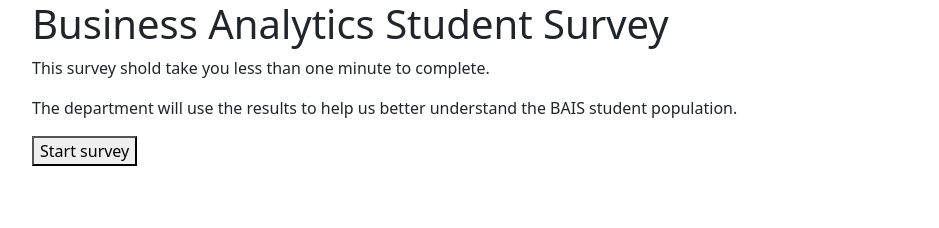
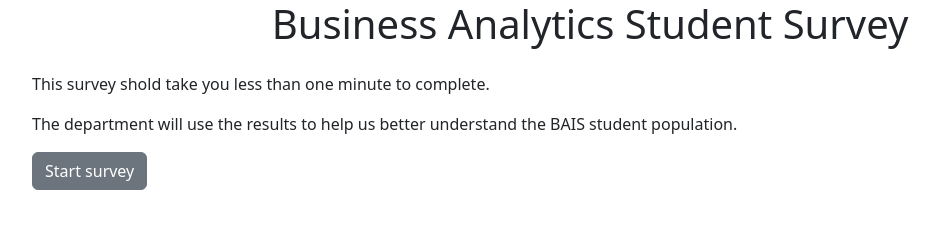
Before and after one commit to ella-zaputil/edzaputil-HW9, a plain HTML site: page index.html in a window 1280 px wide. Shown: the whole page, without its empty margins (50-989 px from the left). Drawn offline with nearby package versions, Linux system fonts and the light colour scheme.

Commit message:
Added styling to index page

```diff
--- a/index.html
+++ b/index.html
@@ -15,10 +15,12 @@
 
 </head>
 <body class="container">
-    <h1> Business Analytics Student Survey</h1>
+    <h1 class="mb-4 text-center"> Business Analytics Student Survey</h1>
+    <div class="mb-3">
     <p> This survey shold take you less than one minute to complete.</p>
     <p> The department will use the results to help us better understand the BAIS student population.</p>
-    <button onclick="window.location.href='edzaputil_p1.html';">Start survey</button>
+    </div>
+    <button class="btn btn-secondary" onclick="window.location.href='edzaputil_p1.html';">Start survey</button>
 
         <!-- Separate Popper and Bootstrap JS -->
     <script
```
